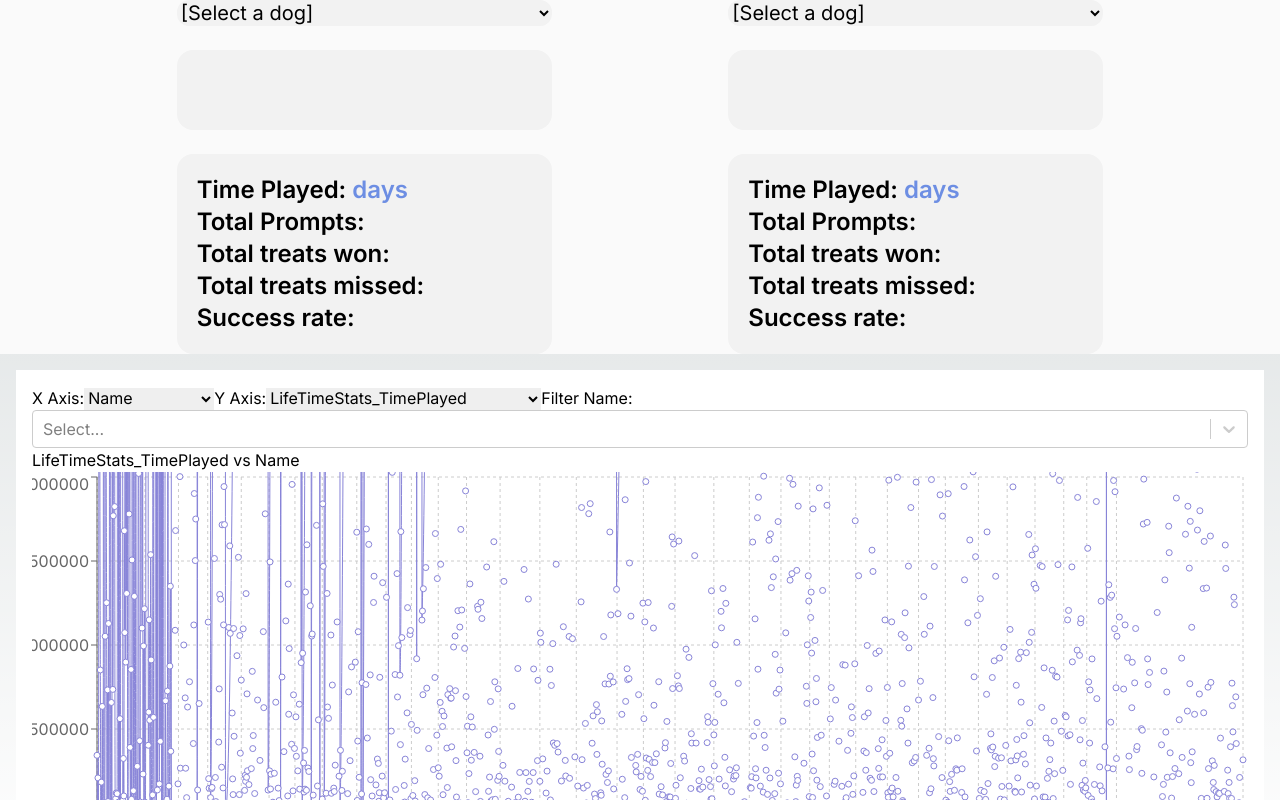
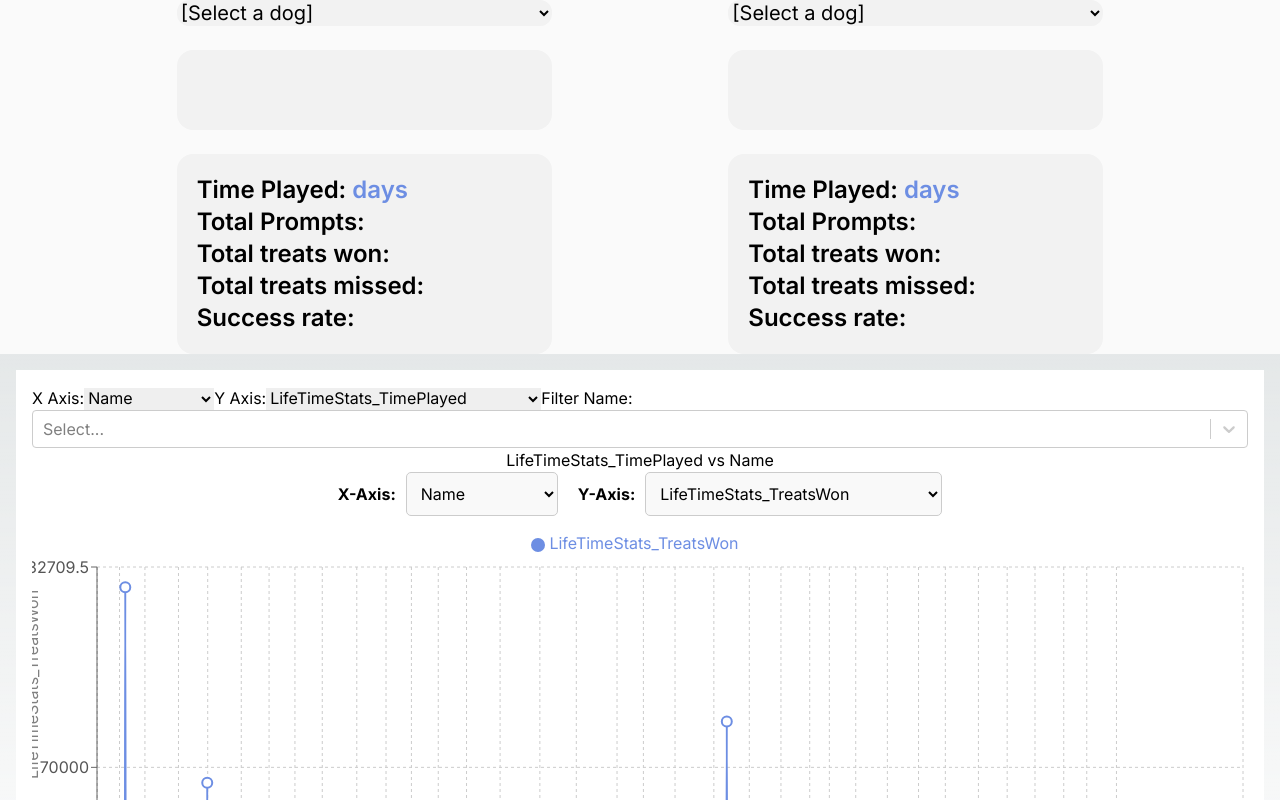
Before and after one commit to sohamsal/puppod-web, a Next.js app: page / in a window 1280 px wide. Shown: the top 800 px of the page. Built offline with nearby package versions, Linux system fonts and the light colour scheme.

Commit message:
Updated visual

```diff
--- a/src/components/FlexibleChart.tsx
+++ b/src/components/FlexibleChart.tsx
@@ -1,4 +1,4 @@
-import React from 'react';
+import React, { useState } from 'react';
 import {
   LineChart,
   Line,
@@ -7,7 +7,7 @@ import {
   CartesianGrid,
   Tooltip,
   Legend,
-  ResponsiveContainer
+  ResponsiveContainer,
 } from 'recharts';
 
 interface Dog {
@@ -29,27 +29,137 @@ interface Dog {
   LifeTimeStats_TotalNegPrompts: string;
   LifeTimeStats_TotalHitsNegSound: string;
   ModifiedCreatedTime: string;
+  Age?: string;
 }
 
 interface FlexibleChartProps {
   data: Dog[];
-  xAxis: keyof Dog;
-  yAxis: keyof Dog;
   title?: string;
 }
 
-const FlexibleChart: React.FC<FlexibleChartProps> = ({ data, xAxis, yAxis, title }) => {
+const FlexibleChart: React.FC<FlexibleChartProps> = ({ data, title }) => {
+  const [xAxis, setXAxis] = useState<keyof Dog | 'Age'>('Name');
+  const [yAxis, setYAxis] = useState<keyof Dog>('LifeTimeStats_TreatsWon');
+
+  // y-axis x-axis
+  const xAxisOptions: (keyof Dog | 'Age')[] = [
+    'Name',
+    'DogId',
+    'Primary_Breed',
+    'Gender',
+    'Neutered',
+    'Age',
+  ];
+  const yAxisOptions: (keyof Dog)[] = [
+    'LifeTimeStats_TimePlayed',
+    'LifeTimeStats_TreatsWon',
+    'LifeTimeStats_SuccessRate',
+    'LifeTimeStats_TotalPrompts',
+    'LifeTimeStats_TotalMissed',
+    'LifeTimeStats_TotalNegPrompts',
+    'LifeTimeStats_TotalHitsNegSound',
+  ];
+
+  // y-axis scaling
+  const numericData = data.map(dog => ({
+    ...dog,
+    [yAxis]: parseFloat(dog[yAxis]) || 0,
+  }));
+
+  // Find min and max values for the Y-Axis
+  const yAxisValues = numericData.map(dog => dog[yAxis]);
+  const yMin = Math.min(...yAxisValues) * 0.95; // y axis scaling
+  const yMax = Math.max(...yAxisValues) * 1.05;
+
   return (
-    <div style={{ width: '100%', height: 400 }}>
-      <h2>{title}</h2>
+    <div style={{ width: '100%', height: 500 }}>
+      {title && <h2 style={{ textAlign: 'center' }}>{title}</h2>}
+      {/* Dropdowns Container */}
+      <div
+        style={{
+          marginBottom: '10px',
+          display: 'flex',
+          gap: '20px',
+          justifyContent: 'center',
+        }}
+      >
+        <div>
+          <label htmlFor="xAxis" style={{ marginRight: '10px', fontWeight: 'bold' }}>
+            X-Axis:
+          </label>
+          <select
+            id="xAxis"
+            value={xAxis}
+            onChange={(e) => setXAxis(e.target.value as keyof Dog | 'Age')}
+            style={{
+              padding: '10px',
+              borderRadius: '5px',
+              border: '1px solid #ccc',
+              backgroundColor: '#f9f9f9',
+              cursor: 'pointer',
+            }}
+          >
+            {xAxisOptions.map((key) => (
+              <option key={key} value={key}>
+                {key}
+              </option>
+            ))}
+          </select>
+        </div>
+
+        <div>
+          <label htmlFor="yAxis" style={{ marginRight: '10px', fontWeight: 'bold' }}>
+            Y-Axis:
+          </label>
+          <select
+            id="yAxis"
+            value={yAxis}
+            onChange={(e) => setYAxis(e.target.value as keyof Dog)}
+            style={{
+              padding: '10px',
+              borderRadius: '5px',
+              border: '1px solid #ccc',
+              backgroundColor: '#f9f9f9',
+              cursor: 'pointer',
+            }}
+          >
+            {yAxisOptions.map((key) => (
+              <option key={key} value={key}>
+                {key}
+              </option>
+            ))}
+          </select>
+        </div>
+      </div>
+
+      {/* Chart Container */}
       <ResponsiveContainer>
-        <LineChart data={data}>
-          <CartesianGrid strokeDasharray="3 3" />
-          <XAxis dataKey={xAxis} />
-          <YAxis />
-          <Tooltip />
-          <Legend />
-          <Line type="monotone" dataKey={yAxis} stroke="#8884d8" />
+        <LineChart data={numericData}>
+          <CartesianGrid strokeDasharray="3 3" stroke="#ccc" />
+          <XAxis
+            dataKey={xAxis}
+            label={{ value: xAxis, position: 'insideBottom', offset: -5 }}
+            tick={{ fill: '#555' }}
+          />
+          <YAxis
+            label={{ value: yAxis, angle: -90, position: 'insideLeft', offset: -5 }}
+            tick={{ fill: '#555' }}
+            domain={[yMin, yMax]}
+          />
+          <Tooltip
+            contentStyle={{ backgroundColor: '#f5f5f5', borderColor: '#ccc' }}
+            labelStyle={{ color: '#333' }}
+            formatter={(value: string | number) => [`${value}`, yAxis]}
+          />
+          <Legend verticalAlign="top" height={36} iconType="circle" />
+          <Line
+            type="monotone"
+            dataKey={yAxis}
+            stroke="#6d8ee3"
+            strokeWidth={2}
+            dot={{ stroke: '#6d8ee3', strokeWidth: 2, r: 5 }}
+            activeDot={{ r: 8 }}
+          />
         </LineChart>
       </ResponsiveContainer>
     </div>
```
